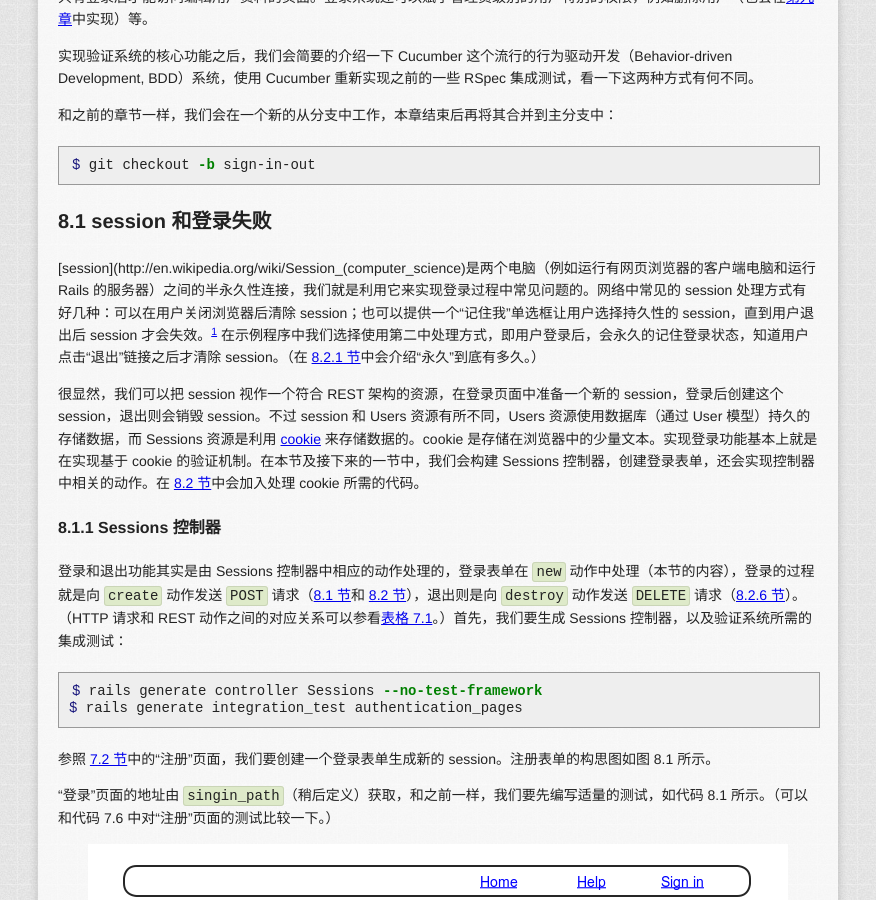
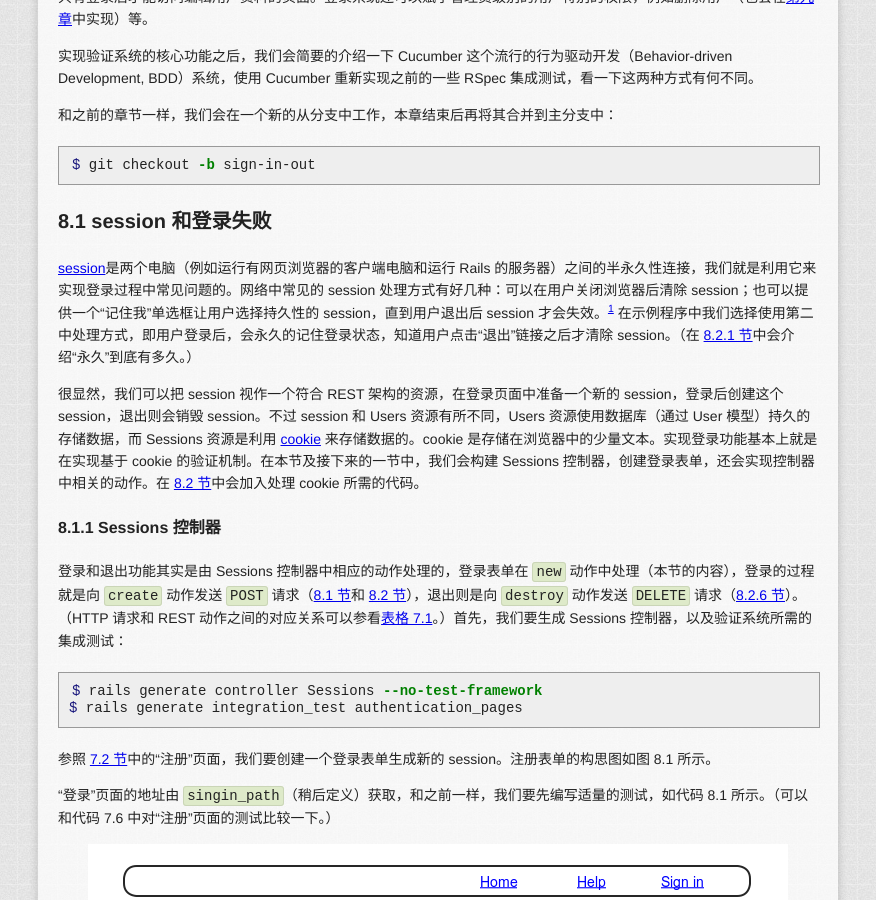
Before and after one commit to AndorChen/rails-tutorial-2nd-cn, a Jekyll site: the page built from chapter8.md, in a window 1280 px wide and 900 px high, scrolled down 356 px. Shown: the whole window, without its empty margins (202-1078 px from the left). Built offline with Jekyll 4.4.1, drawn with Linux system fonts in a browser that asks for light colours; nearby versions of some CDN libraries; library files that are not in the unit come from our copies; Markdown is read by kramdown in place of the engine named in the settings.

Commit message:
fixed session error

```diff
--- a/chapter8.md
+++ b/chapter8.md
@@ -17,7 +17,7 @@ $ git checkout -b sign-in-out
 
 <h2 id="sec-8-1">8.1 session 和登录失败</h2>
 
-[session](http://en.wikipedia.org/wiki/Session_(computer_science)是两个电脑（例如运行有网页浏览器的客户端电脑和运行 Rails 的服务器）之间的半永久性连接，我们就是利用它来实现登录过程中常见问题的。网络中常见的 session 处理方式有好几种：可以在用户关闭浏览器后清除 session；也可以提供一个“记住我”单选框让用户选择持久性的 session，直到用户退出后 session 才会失效。<sup>[1](#fn-1)</sup> 在示例程序中我们选择使用第二中处理方式，即用户登录后，会永久的记住登录状态，知道用户点击“退出”链接之后才清除 session。（在 [8.2.1 节](#sec-8-2-1)中会介绍“永久”到底有多久。）
+[session](http://en.wikipedia.org/wiki/Session_(computer_science\))是两个电脑（例如运行有网页浏览器的客户端电脑和运行 Rails 的服务器）之间的半永久性连接，我们就是利用它来实现登录过程中常见问题的。网络中常见的 session 处理方式有好几种：可以在用户关闭浏览器后清除 session；也可以提供一个“记住我”单选框让用户选择持久性的 session，直到用户退出后 session 才会失效。<sup>[1](#fn-1)</sup> 在示例程序中我们选择使用第二中处理方式，即用户登录后，会永久的记住登录状态，知道用户点击“退出”链接之后才清除 session。（在 [8.2.1 节](#sec-8-2-1)中会介绍“永久”到底有多久。）
 
 很显然，我们可以把 session 视作一个符合 REST 架构的资源，在登录页面中准备一个新的 session，登录后创建这个 session，退出则会销毁 session。不过 session 和 Users 资源有所不同，Users 资源使用数据库（通过 User 模型）持久的存储数据，而 Sessions 资源是利用 [cookie](http://en.wikipedia.org/wiki/HTTP_cookie) 来存储数据的。cookie 是存储在浏览器中的少量文本。实现登录功能基本上就是在实现基于 cookie 的验证机制。在本节及接下来的一节中，我们会构建 Sessions 控制器，创建登录表单，还会实现控制器中相关的动作。在 [8.2 节](#sec-8-2)中会加入处理 cookie 所需的代码。
 
```
Also changed, not shown: chapter9.md (+4 -4 lines).
